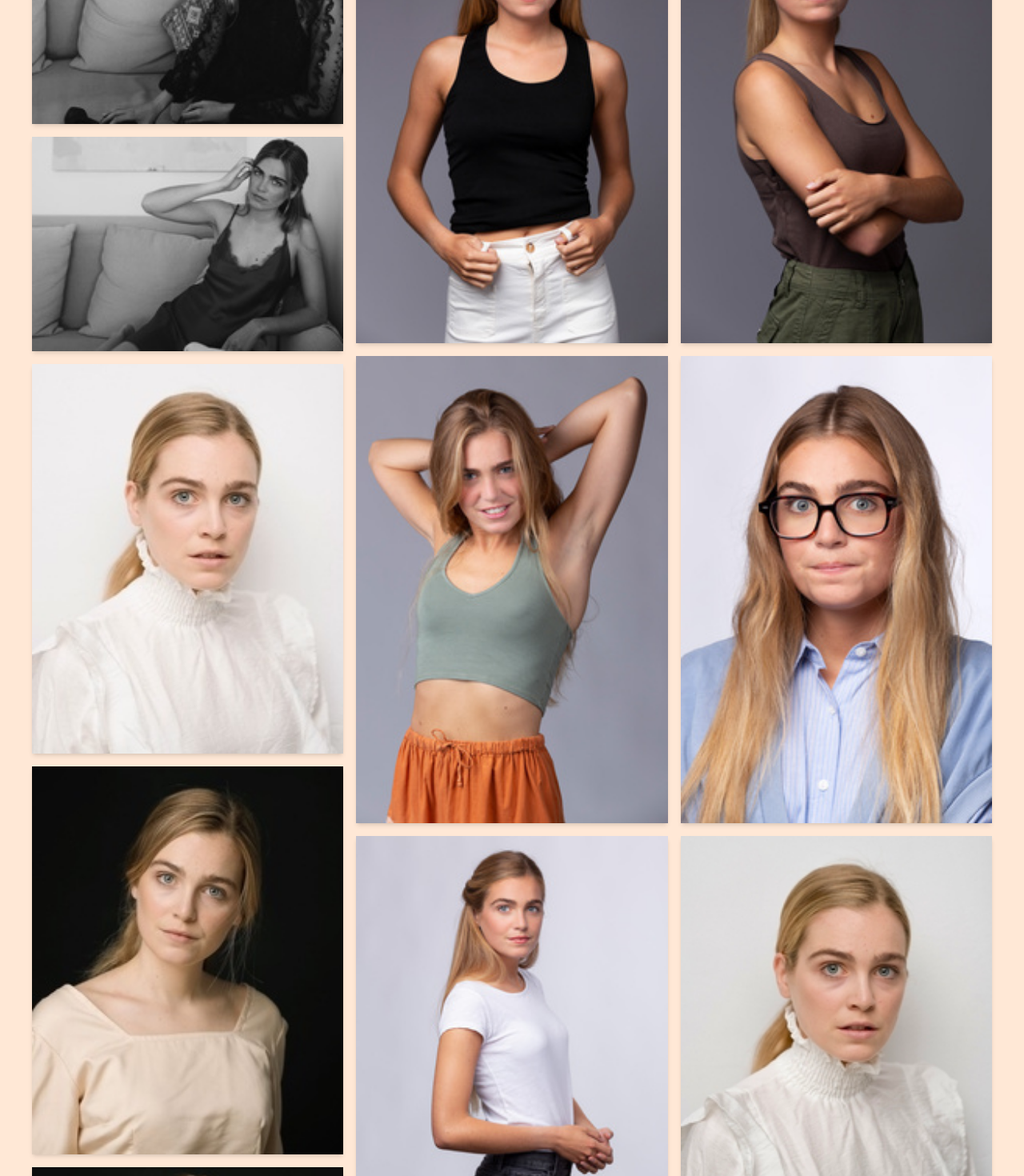
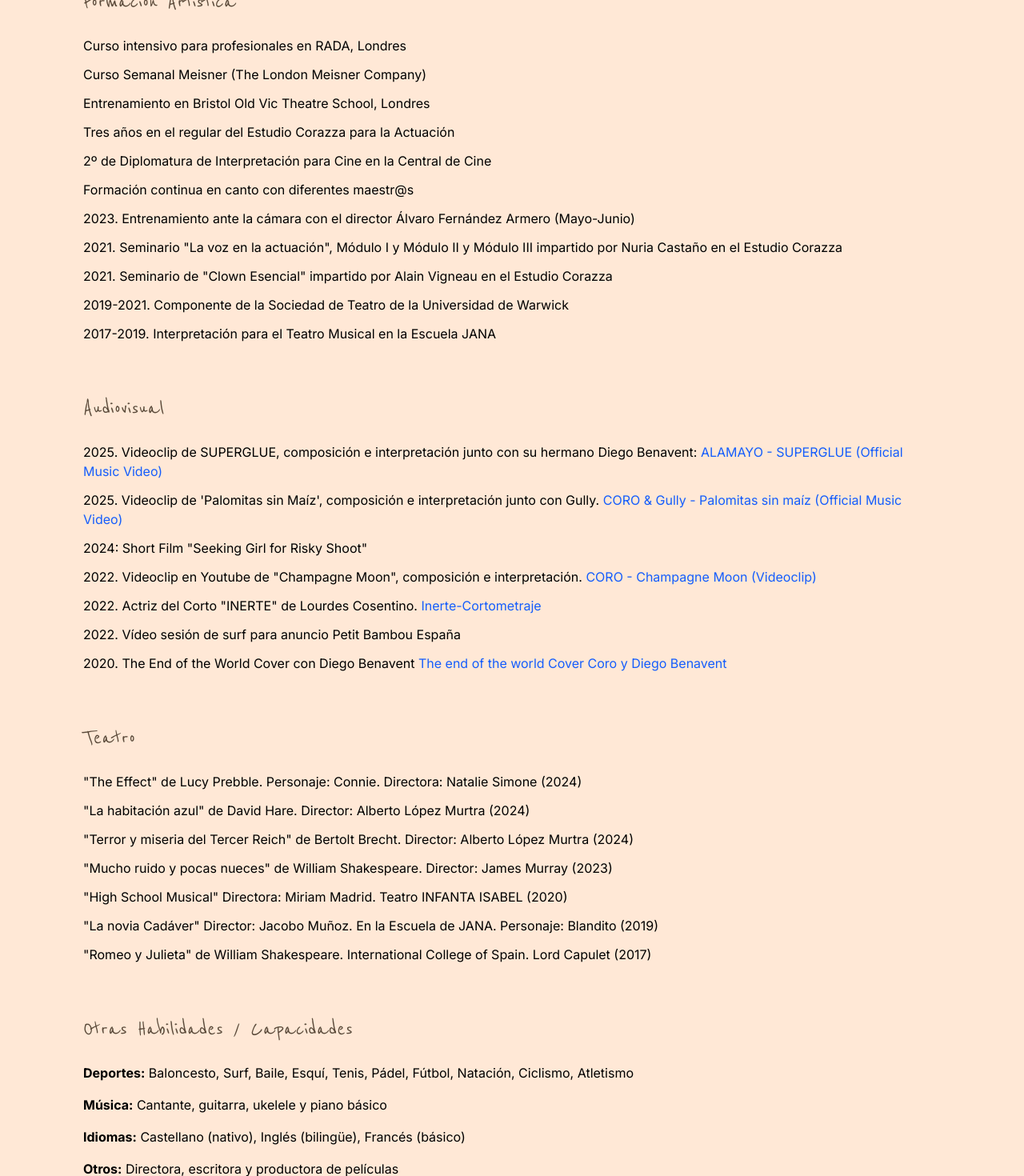
Before and after one commit to joehewett/coro, a React (Vite) app: page /actress in a window 1280 px wide. Shown: the part 1330-2800 px from the top of the page at 80% size. Built offline with nearby package versions, Linux system fonts and the light colour scheme.

Commit message:
feat: add comprehensive experience section to ActressPage
- Include detailed artistic formation details
- Add audiovisual work and music video credits
- List theater performances and roles
- Incorporate other skills and language proficiencies
- Add contact information and social links

```diff
--- a/src/components/ActressPage.tsx
+++ b/src/components/ActressPage.tsx
@@ -74,6 +74,106 @@ const ActressPage: React.FC<ActressPageProps> = ({ theme = 'beige' }) => {
         </div>
       </div>
 
+      {/* Experience Section */}
+      <div className="px-10 max-w-6xl mx-auto py-32">
+        <h2 className={`text-6xl font-handwritten text-center mb-20 ${themeUtils.text(theme)}`}>
+          Experiencia
+        </h2>
+
+        <div className="space-y-16">
+          {/* Formación Artística */}
+          <div>
+            <h3 className={`text-3xl font-handwritten mb-6 ${themeUtils.text(theme)}`}>
+              Formación Artística
+            </h3>
+            <ul className={`space-y-3 text-foreground`}>
+              <li>Curso intensivo para profesionales en RADA, Londres</li>
+              <li>Curso Semanal Meisner (The London Meisner Company)</li>
+              <li>Entrenamiento en Bristol Old Vic Theatre School, Londres</li>
+              <li>Tres años en el regular del Estudio Corazza para la Actuación</li>
+              <li>2º de Diplomatura de Interpretación para Cine en la Central de Cine</li>
+              <li>Formación continua en canto con diferentes maestr@s</li>
+              <li>2023. Entrenamiento ante la cámara con el director Álvaro Fernández Armero (Mayo-Junio)</li>
+              <li>2021. Seminario "La voz en la actuación", Módulo I y Módulo II y Módulo III impartido por Nuria Castaño en el Estudio Corazza</li>
+              <li>2021. Seminario de "Clown Esencial" impartido por Alain Vigneau en el Estudio Corazza</li>
+              <li>2019-2021. Componente de la Sociedad de Teatro de la Universidad de Warwick</li>
+              <li>2017-2019. Interpretación para el Teatro Musical en la Escuela JANA</li>
+            </ul>
+          </div>
+
+          {/* Audiovisual */}
+          <div>
+            <h3 className={`text-3xl font-handwritten mb-6 ${themeUtils.text(theme)}`}>
+              Audiovisual
+            </h3>
+            <ul className={`space-y-3 text-foreground`}>
+              <li>2025. Videoclip de SUPERGLUE, composición e interpretación junto con su hermano Diego Benavent: <a href="https://www.youtube.com/watch?v=ALAMAYO-SUPERGLUE" className="text-blue-600 hover:underline" target="_blank" rel="noopener noreferrer">ALAMAYO - SUPERGLUE (Official Music Video)</a></li>
+              <li>2025. Videoclip de 'Palomitas sin Maíz', composición e interpretación junto con Gully. <a href="https://www.youtube.com/watch?v=palomitas-sin-maiz" className="text-blue-600 hover:underline" target="_blank" rel="noopener noreferrer">CORO & Gully - Palomitas sin maíz (Official Music Video)</a></li>
+              <li>2024: Short Film "Seeking Girl for Risky Shoot"</li>
+              <li>2022. Videoclip en Youtube de "Champagne Moon", composición e interpretación. <a href="https://www.youtube.com/watch?v=champagne-moon" className="text-blue-600 hover:underline" target="_blank" rel="noopener noreferrer">CORO - Champagne Moon (Videoclip)</a></li>
+              <li>2022. Actriz del Corto "INERTE" de Lourdes Cosentino. <a href="https://www.youtube.com/watch?v=inerte" className="text-blue-600 hover:underline" target="_blank" rel="noopener noreferrer">Inerte-Cortometraje</a></li>
+              <li>2022. Vídeo sesión de surf para anuncio Petit Bambou España</li>
+              <li>2020. The End of the World Cover con Diego Benavent <a href="https://www.youtube.com/watch?v=end-of-the-world" className="text-blue-600 hover:underline" target="_blank" rel="noopener noreferrer">The end of the world Cover Coro y Diego Benavent</a></li>
+            </ul>
+          </div>
+
+          {/* Teatro */}
+          <div>
+            <h3 className={`text-3xl font-handwritten mb-6 ${themeUtils.text(theme)}`}>
+              Teatro
+            </h3>
+            <ul className={`space-y-3 text-foreground`}>
+              <li>"The Effect" de Lucy Prebble. Personaje: Connie. Directora: Natalie Simone (2024)</li>
+              <li>"La habitación azul" de David Hare. Director: Alberto López Murtra (2024)</li>
+              <li>"Terror y miseria del Tercer Reich" de Bertolt Brecht. Director: Alberto López Murtra (2024)</li>
+              <li>"Mucho ruido y pocas nueces" de William Shakespeare. Director: James Murray (2023)</li>
+              <li>"High School Musical" Directora: Miriam Madrid. Teatro INFANTA ISABEL (2020)</li>
+              <li>"La novia Cadáver" Director: Jacobo Muñoz. En la Escuela de JANA. Personaje: Blandito (2019)</li>
+              <li>"Romeo y Julieta" de William Shakespeare. International College of Spain. Lord Capulet (2017)</li>
+            </ul>
+          </div>
+
+          {/* Otras Habilidades */}
+          <div>
+            <h3 className={`text-3xl font-handwritten mb-6 ${themeUtils.text(theme)}`}>
+              Otras Habilidades / Capacidades
+            </h3>
+            <div className={`space-y-4 text-foreground`}>
+              <div>
+                <strong>Deportes:</strong> Baloncesto, Surf, Baile, Esquí, Tenis, Pádel, Fútbol, Natación, Ciclismo, Atletismo
+              </div>
+              <div>
+                <strong>Música:</strong> Cantante, guitarra, ukelele y piano básico
+              </div>
+              <div>
+                <strong>Idiomas:</strong> Castellano (nativo), Inglés (bilingüe), Francés (básico)
+              </div>
+              <div>
+                <strong>Otros:</strong> Directora, escritora y productora de películas
+              </div>
+            </div>
+          </div>
+
+          {/* Formación No Artística */}
+          <div>
+            <h3 className={`text-3xl font-handwritten mb-6 ${themeUtils.text(theme)}`}>
+              Formación No Artística
+            </h3>
+            <ul className={`space-y-3 text-foreground`}>
+              <li>2019-2022. Sociología y Desarrollo Global Sostenible en University of Warwick, UK</li>
+              <li>2017-2019. IB (Bachillerato Internacional) en el ICS (International College of Spain, Madrid)</li>
+            </ul>
+          </div>
+
+          {/* Contact Info */}
+          <div className="pt-8 border-t border-muted">
+            <p className={`text-center text-foreground`}>
+              Instagram: <a href="https://instagram.com/corobenavent" className="text-blue-600 hover:underline" target="_blank" rel="noopener noreferrer">@corobenavent</a>
+            </p>
+          </div>
+        </div>
+      </div>
+
       {/* Image Gallery Section */}
       <div className="px-10 max-w-7xl mx-auto py-32">
         <div className="columns-1 md:columns-2 lg:columns-3 gap-4 space-y-4">
```
